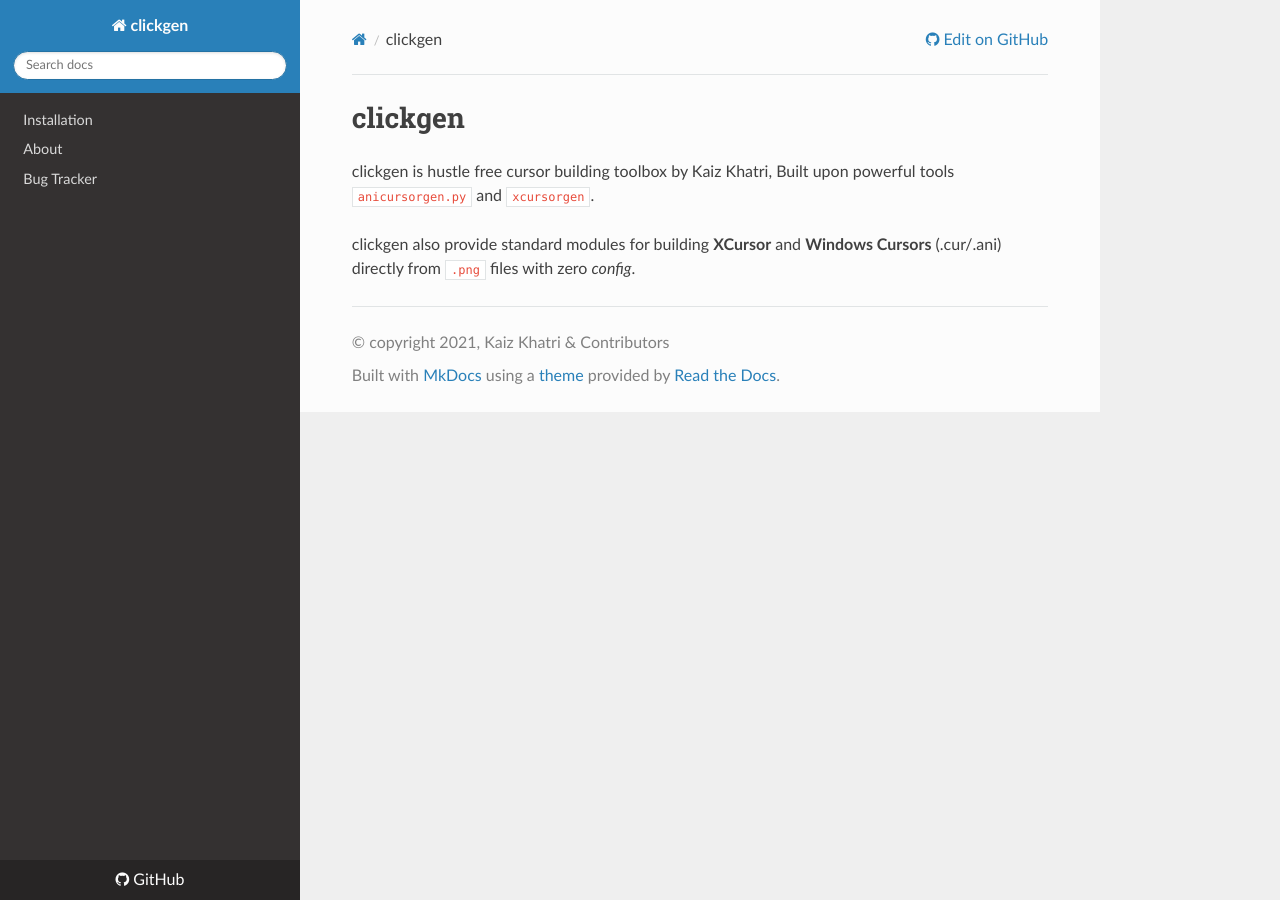
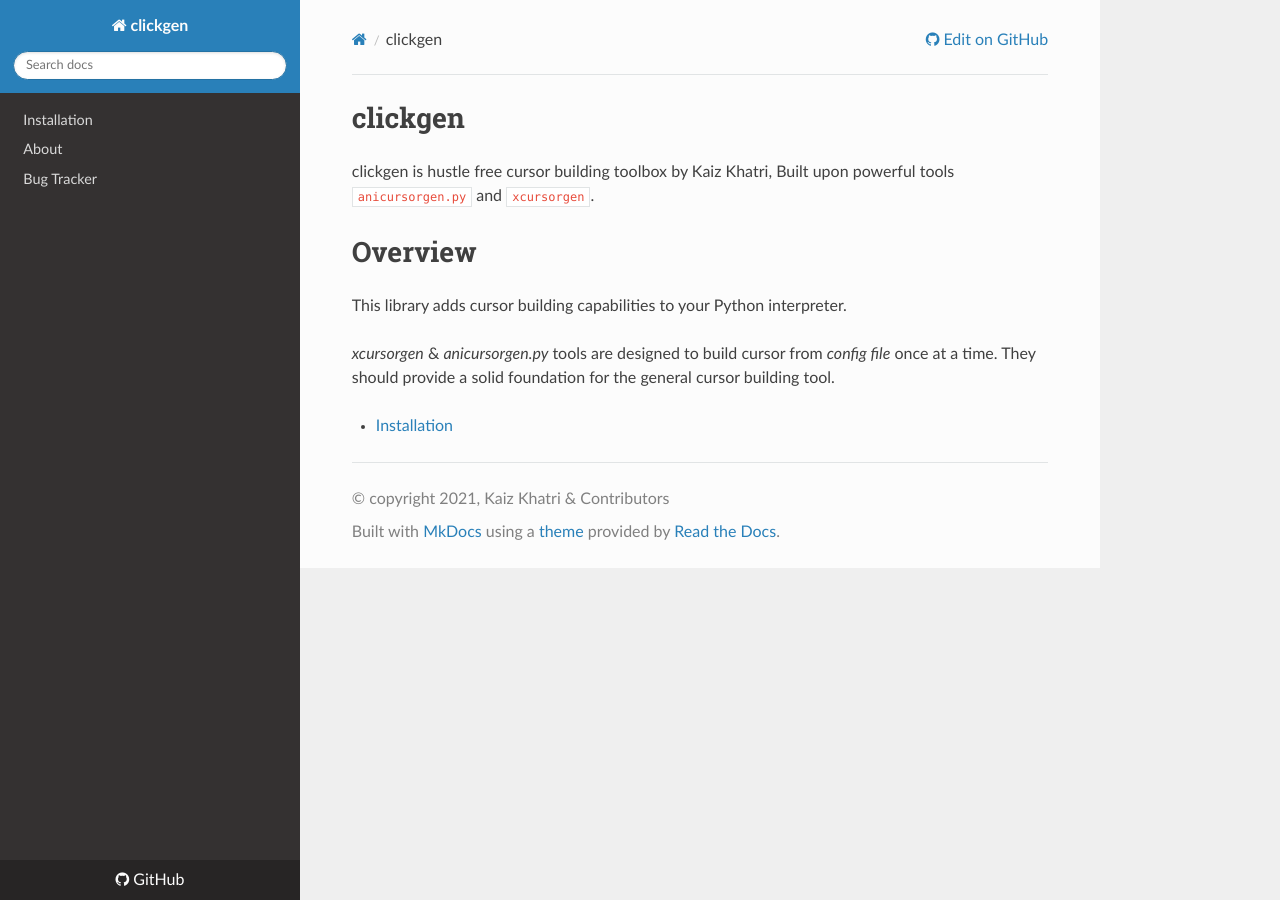
Before and after one commit to ful1e5/clickgen, an MkDocs documentation site: the page built from docs/index.md, in a window 1280 px wide. Built offline with MkDocs 1.6.1, drawn with Linux system fonts in a browser that asks for light colours; nearby versions of some CDN libraries.

Commit message:
📚 Wrapup index & about

```diff
--- a/docs/index.md
+++ b/docs/index.md
@@ -2,4 +2,10 @@
 
 clickgen is hustle free cursor building toolbox by Kaiz Khatri, Built upon powerful tools `anicursorgen.py` and `xcursorgen`.
 
-clickgen also provide standard modules for building **XCursor** and **Windows Cursors** (.cur/.ani) directly from `.png` files with zero *config*.
+# Overview
+
+This library adds cursor building capabilities to your Python interpreter.
+
+*xcursorgen* & *anicursorgen.py* tools are designed to build cursor from *config file* once at a time. They should provide a solid foundation for the general cursor building tool.
+
+- [Installation](installation.md)
--- a/mkdocs.yml
+++ b/mkdocs.yml
@@ -8,4 +8,4 @@ site_description: X11 & Windows cursor building toolbox 🧰
 nav:
   - Installation: installation.md
   - About: about.md
-  - 'Bug Tracker': 'https://github.com/ful1e5/clickgen/issues'
+  - "Bug Tracker": https://github.com/ful1e5/clickgen/issues
```
Also changed, not shown: docs/about.md (+1 -1 lines).
